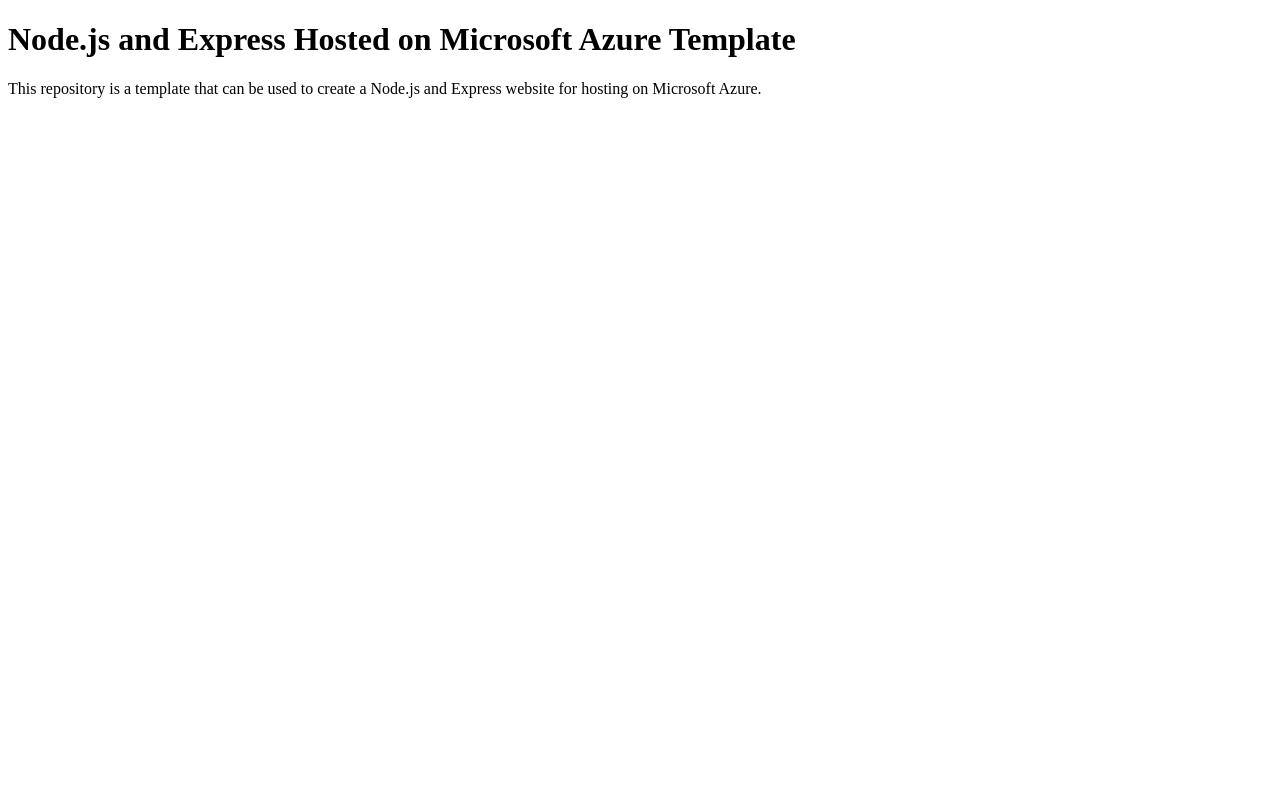
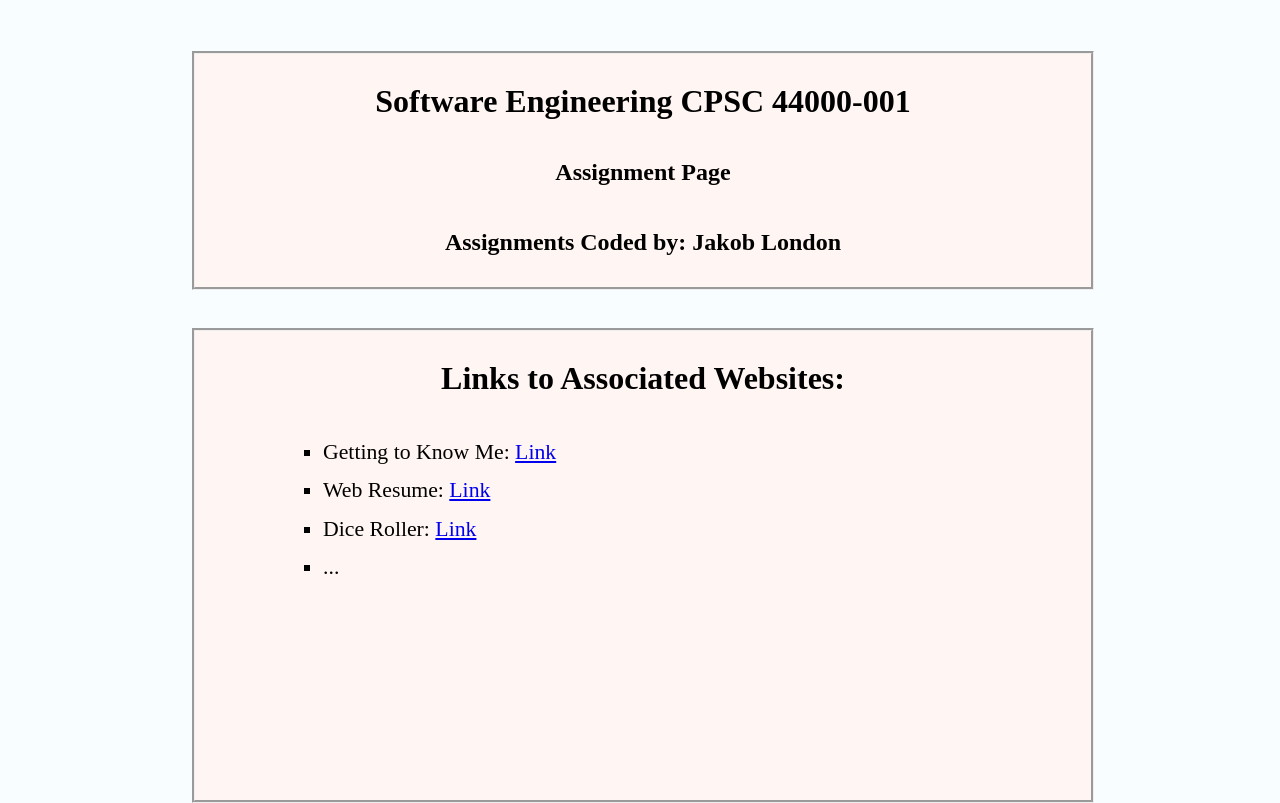
Before and after one commit to JakobLondon/assignment-portfolio-nodejs-JL, a website: page client/index.html in a window 1280 px wide. Drawn offline with Linux system fonts and the light colour scheme.

Commit message:
First commit

```diff
--- /dev/null
+++ b/client/index.css
@@ -0,0 +1,32 @@
+body  {
+    background-color: #f8fdff;
+    margin-right: 15vw;
+    margin-left: 15vw;
+    margin-top:4vw;
+    margin-bottom:6vw;
+}
+div {
+    width: 70vw;
+    line-height: 50px;
+}
+#top-box{
+    background-color: #fff6f3;
+    border-style: groove;
+    margin-top: 3vw;
+}
+#center-box {
+    position:absolute;
+    margin: auto;
+    background-color: #fff6f3;
+    border-style: groove;
+    margin-top: 3vw;
+    padding-bottom: 15vw;
+}
+#link-paragraph {
+    font-size: 30px;
+}
+ul {
+    font-size: 1.7vw;
+    line-height: 3vw;
+    padding-left: 10vw;
+}
--- a/client/index.html
+++ b/client/index.html
@@ -1,11 +1,27 @@
 <!DOCTYPE html>
 <html>
-<head>
-	<title>Node.js on Azure Template</title>
-</head>
-<body>
-	<h1>Node.js and Express Hosted on Microsoft Azure Template</h1>
-	<p>This repository is a template that can be used to create a Node.js and Express website for hosting on Microsoft
-	Azure.</p>
-</body>
+    <meta charset="UTF-8">
+    <head>
+        <link rel="stylesheet" href="index.css">
+    </head>
+
+    <body>
+        <div id="top-box">
+        <h1 style="text-align:center;"> Software Engineering CPSC 44000-001</h3>
+        <h2 style="text-align:center;"> Assignment Page</h2>
+        <h2 style="text-align:center;"> Assignments Coded by: Jakob London</h2>
+        </div>
+        <div id="center-box">
+            <div>
+            <h1 style="text-align:center;"> Links to Associated Websites:</h2>
+            <p id="link-paragraph">
+                <ul style="list-style-type: square">
+                    <li>Getting to Know Me: <a href="https://mango-pebble-0fcce2c10.2.azurestaticapps.net/">Link</a></li>
+                    <li>Web Resume: <a href="https://yellow-water-0df65b810.2.azurestaticapps.net">Link</a></li>
+                    <li>Dice Roller: <a href="https://red-grass-045471710.2.azurestaticapps.net/">Link</a></li>
+                    <li>...</li>
+                </ul>
+            </p>
+        </div>
+    </body>
 </html>
```
